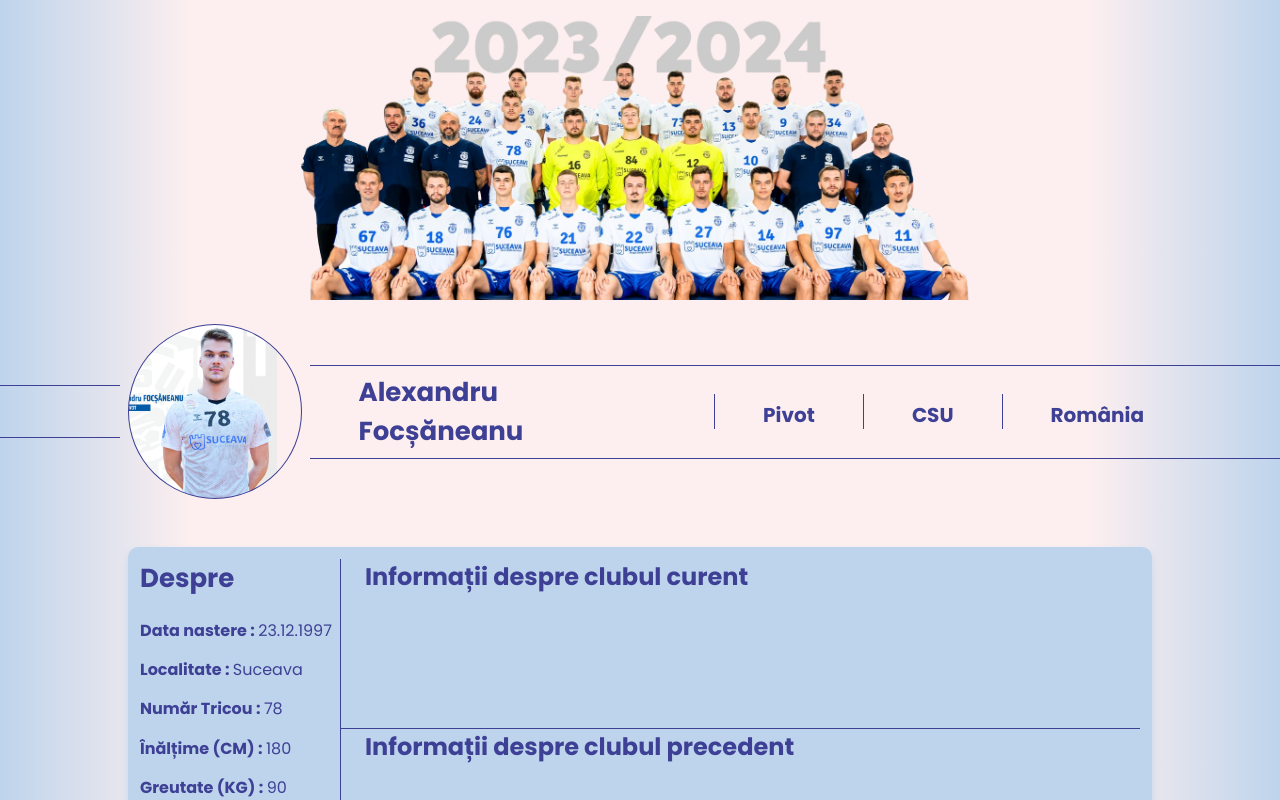
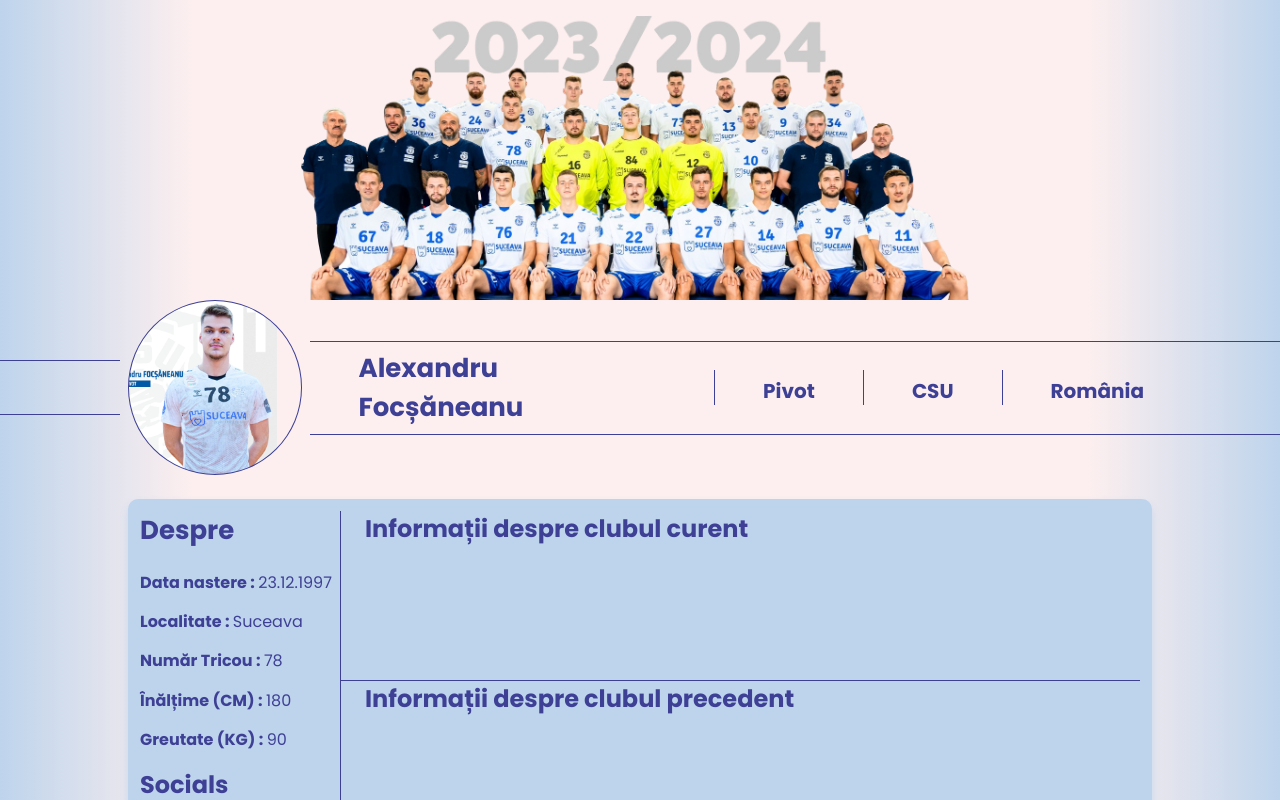
Before and after one commit to Top-Gs/csu, a React (Create React App) app in the folder frontend-csu/: page /playerprofile in a window 1280 px wide. Shown: the top 800 px of the page. Built offline with nearby package versions, Linux system fonts and the light colour scheme.

Commit message:
Update about section spacing in PlayerSummary.

```diff
--- a/frontend-csu/src/components/componentsUI/PlayerSummary.css
+++ b/frontend-csu/src/components/componentsUI/PlayerSummary.css
@@ -7,7 +7,7 @@
    display: flex;
    align-items: center;
    gap: 48px;
-   padding: 24px 128px;
+   padding: 0 128px;
 }
 .player-summary-information {
    position: relative;
@@ -82,8 +82,8 @@
    left: 0;
 }
 .player-image__top-line {
-   top: 85px;
+   top: 60px;
 }
 .player-image__bottom-line {
-   bottom: 85px;
+   bottom: 60px;
 }
```
